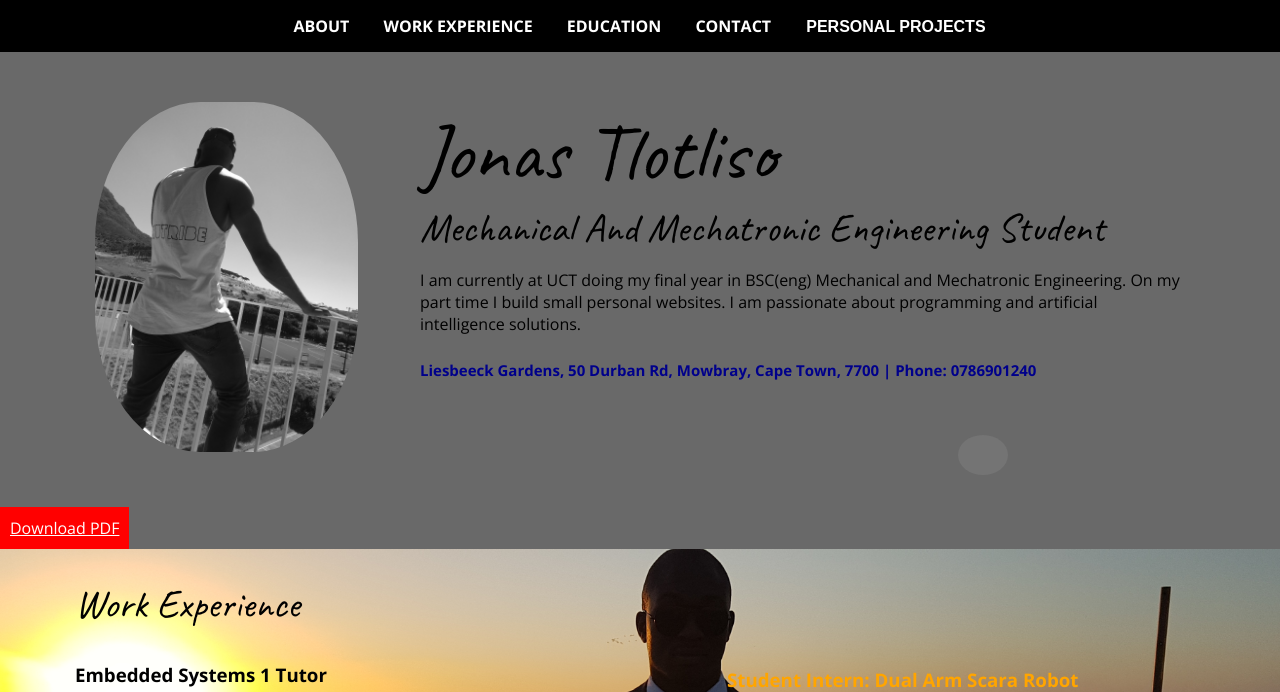
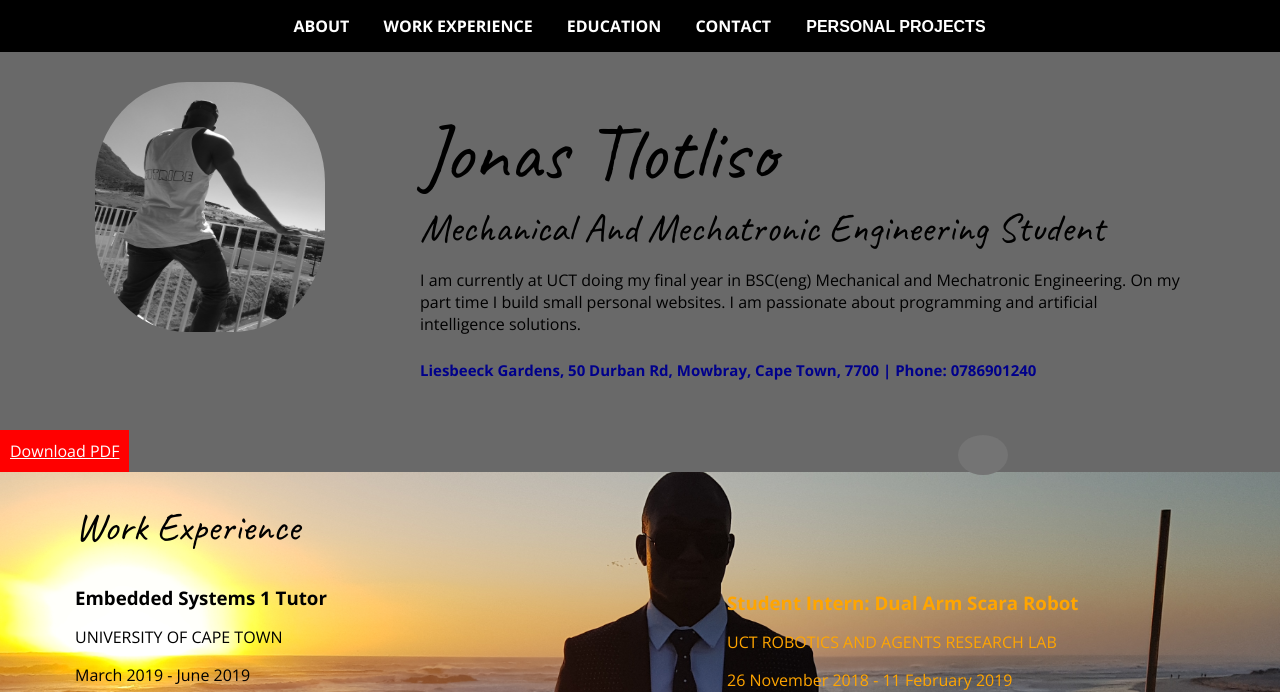
Before and after one commit to tlotlisojonas/tlotlisojonas.github.io, a PHP site: page /index.html in a window 1280 px wide. Shown: the top 692 px of the page. Run offline with PHP 8.4, Linux system fonts and the light colour scheme; some libraries are stand-ins or nearby versions; some web fonts are replaced.

Commit message:
Update styless

```diff
--- a/styles.css
+++ b/styles.css
@@ -660,6 +660,13 @@ h3 ~ p {
         header h3{
         font-size: 15px;
     }
+    .profile-img{
+
+        margin-top: -20px;
+        height: 250px;
+        width: 230px;
+    }
+
 
 
 }
```
